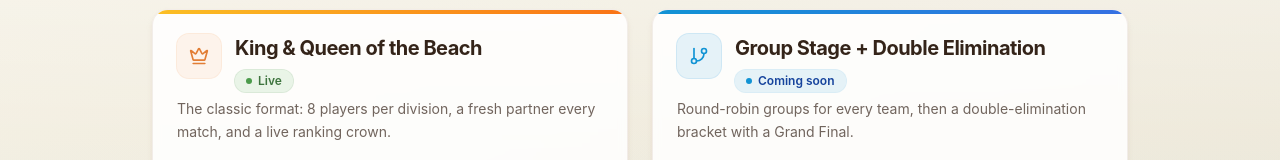
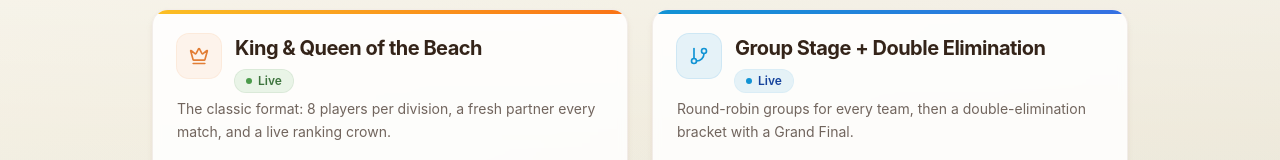
Before and after one commit to leoblixt25/kingQueen, a React (Vite) app: page / in a window 1280 px wide. Shown: the part 267-427 px from the top of the page. Built offline with nearby package versions, Linux system fonts and the light colour scheme.

Commit message:
Mark GSDE format as live on landing page

```diff
--- a/src/formats/registry.ts
+++ b/src/formats/registry.ts
@@ -30,7 +30,7 @@ export const GROUP_DOUBLE_ELIMINATION_FORMAT: TournamentFormatDefinition = {
   description:
     "Round-robin groups for every team, then a double-elimination bracket with a Grand Final.",
   route: "/formats/group-stage-double-elimination",
-  status: "in-development",
+  status: "live",
   selectable: true,
 };
 
--- a/src/pages/Home.tsx
+++ b/src/pages/Home.tsx
@@ -103,16 +103,13 @@ export default function Home() {
                   <CardTitle className="text-lg font-bold leading-snug tracking-tight sm:text-xl">
                     {GROUP_DOUBLE_ELIMINATION_FORMAT.name}
                   </CardTitle>
-                  {GROUP_DOUBLE_ELIMINATION_FORMAT.status === "in-development" ? (
-                    <Badge
-                      variant="secondary"
-                      className="mt-2 gap-1.5 bg-ocean/10 text-ocean-dark ring-1 ring-ocean/15 hover:bg-ocean/10"
-                    >
+                  {GROUP_DOUBLE_ELIMINATION_FORMAT.status === "live" ? (
+                    <Badge className="mt-2 gap-1.5 bg-ocean/10 text-ocean-dark ring-1 ring-ocean/15 hover:bg-ocean/10">
                       <span
                         aria-hidden="true"
                         className="h-1.5 w-1.5 rounded-full bg-ocean"
                       />
-                      Coming soon
+                      Live
                     </Badge>
                   ) : null}
                 </div>
```
Also changed, not shown: 2 other files (tests, documents, lock files or other folders).
